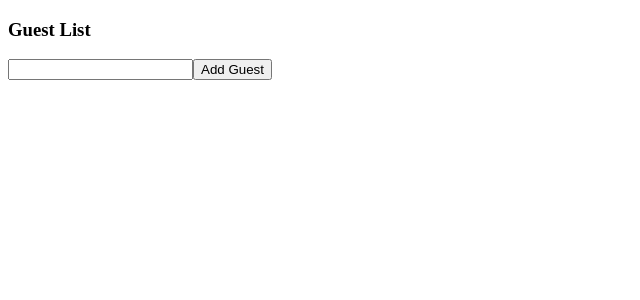
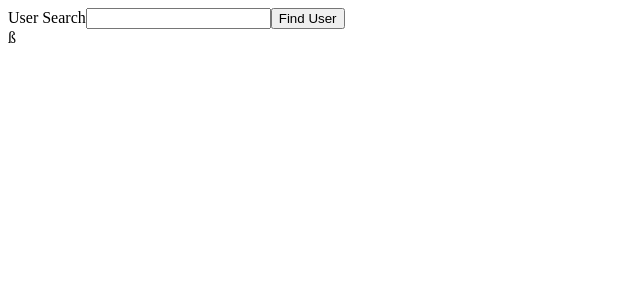
Before and after one commit to mikaylarmcgraw/TypeScript, a React (Create React App) app in the folder rts/: page / in a window 1280 px wide. Shown: the top 300 px of the page, without its empty margins (0-640 px from the left). Built offline with nearby package versions, Linux system fonts and the light colour scheme.

Commit message:
Adding user search functionality

```diff
--- a/rts/src/index.tsx
+++ b/rts/src/index.tsx
@@ -1,9 +1,9 @@
 import ReactDOM from 'react-dom';
-import GuestList from './state/guestList';
+import UserSearch from './state/userSearch';
 
 const App = () =>{
     return (<div>
-        <GuestList/>
+        <UserSearch/>
     </div>);
 };
 
--- /dev/null
+++ b/rts/src/state/userSearch.tsx
@@ -0,0 +1,33 @@
+import { useState } from 'react';
+
+const users = [
+    { name: 'Sarah', age: 20 },
+    { name: 'Alex', age: 20 },
+    { name: 'Michael', age: 20 }
+];
+
+const UserSearch: React.FC = () => {
+    const [name, setName] = useState('');
+    const [user, setUser] = useState<{ name: string, age: number } | undefined>();
+
+    const onSearch = () => {
+        const foundUser = users.find((user) => {
+            return user.name === name;
+        });
+        setUser(foundUser);
+    };
+
+    return (
+        <div>
+            User Search
+            <input value={name} onChange={e => setName(e.target.value)}></input>
+            <button onClick={onSearch}>Find User</button>
+            <div>
+                {user && user.name}
+                {user && user.age}ß
+            </div>
+        </div>
+    )
+}
+
+export default UserSearch;
```
